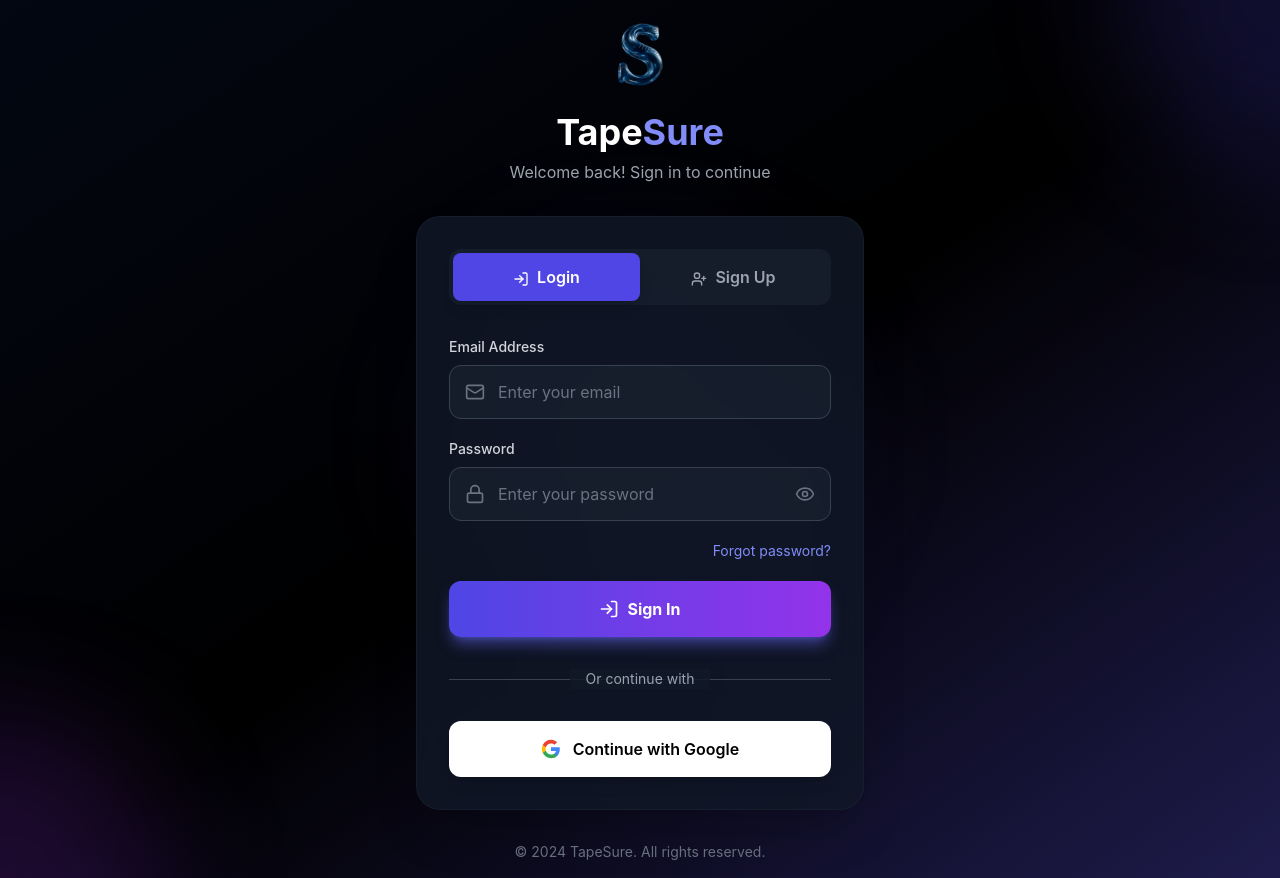
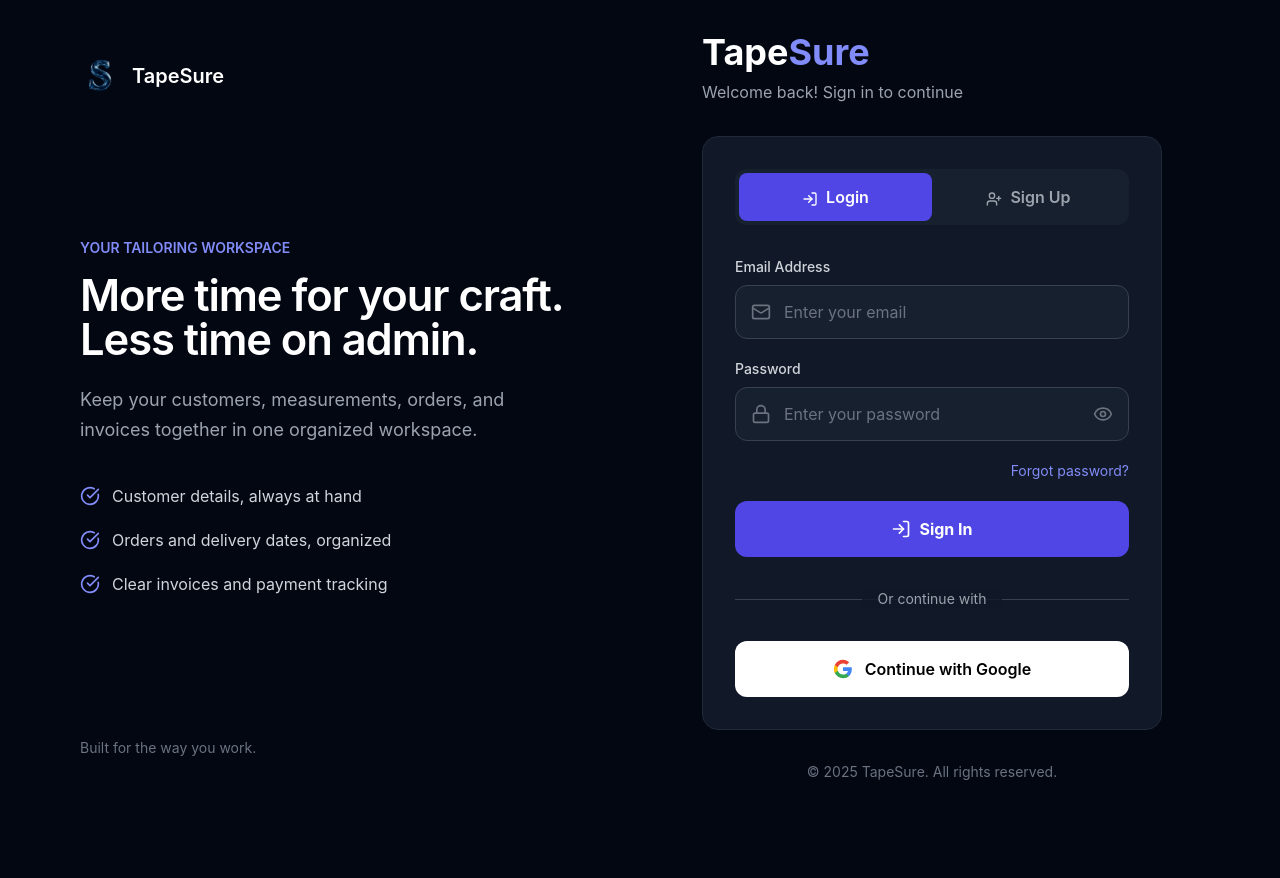
Before and after one commit to Benrich127N/tapesure_react, a React (Vite) app: page / in a window 1280 px wide. After the commit the page ends 814 px from the top, so only its background shows below. Built offline with nearby package versions, Linux system fonts and the light colour scheme; no server answers.

Commit message:
ui overhaul

```diff
--- a/src/App.jsx
+++ b/src/App.jsx
@@ -105,14 +105,14 @@
           <Route path="*" element={<Onboarding />} />
         </Routes>
       ) : (
-        <div className="flex h-screen bg-black text-gray-900">
+        <div className="app-shell flex h-dvh bg-gray-950 text-gray-100">
           <Sidebar
             mobileOpen={mobileMenuOpen}
             setMobileOpen={setMobileMenuOpen}
           />
-          <div className="flex flex-col flex-1 overflow-hidden">
+          <div className="flex min-w-0 flex-col flex-1 overflow-hidden">
             <Topbar onMenuClick={() => setMobileMenuOpen(true)} />
-            <main className="flex-1 p-6 overflow-auto bg-black">
+            <main className="workspace-main flex-1 min-w-0 overflow-auto bg-gray-950 p-4 sm:p-6 lg:p-8">
               <Routes>
                 <Route path="/" element={<Dashboard shopName={userProfile.shopName} />} />
                 <Route path="/outfits" element={<Outfits />} />
--- a/src/components/Footer.jsx
+++ b/src/components/Footer.jsx
@@ -2,7 +2,7 @@
   const currentYear = new Date().getFullYear();
 
   return (
-    <footer className="bg-black shadow-inner py-4 px-4 sm:px-6 text-center text-gray-500 text-sm sm:text-base border-t border-gray-900">
+    <footer className="shrink-0 bg-gray-950 py-3 px-4 sm:px-6 text-center text-gray-400 text-xs border-t border-gray-800">
       © {currentYear} Tapsure. All rights reserved.
     </footer>
   );
--- a/src/components/Topbar.jsx
+++ b/src/components/Topbar.jsx
@@ -2,7 +2,7 @@
 import React from "react";
 import { useNavigate, useSearchParams } from "react-router-dom";
 import { auth } from "../../firebase";
-import { Bell, Plus, Search, Menu } from "lucide-react"; // Added Menu icon
+import { Plus, Search, Menu } from "lucide-react"; // Added Menu icon
 import { useState } from "react";
 
 const Topbar = ({ onMenuClick }) => { // Add this prop
@@ -23,15 +23,16 @@
   };
 
   return (
-    <header className="bg-black border-b border-gray-900 px-4 py-3 sm:px-6 sm:py-4 sticky top-0 z-10">
-      <div className="flex flex-col gap-4 sm:flex-row sm:items-center sm:justify-between">
+    <header className="bg-gray-900 border-b border-gray-800 px-4 py-3 sm:px-6 lg:px-8 shrink-0 z-10">
+      <div className="flex items-center justify-between gap-3">
 
         {/* Mobile Menu Button + Search Bar */}
-        <div className="flex items-center gap-3 w-full sm:w-1/3">
+        <div className="flex items-center gap-3 min-w-0 flex-1 max-w-lg">
           {/* Hamburger Menu - Only visible on mobile */}
           <button
             onClick={onMenuClick}
-            className="sm:hidden text-gray-400 hover:text-white transition p-2"
+            aria-controls="workspace-navigation"
+            className="lg:hidden text-gray-400 hover:text-white transition p-2"
             aria-label="Toggle menu"
           >
             <Menu size={24} />
@@ -44,7 +45,8 @@
             </span>
             <input
               type="text"
-              placeholder="Search orders or customers..."
+              aria-label="Search orders"
+              placeholder="Search orders..."
               value={query}
               onChange={handleSearch}
               className="w-full bg-gray-900 text-white placeholder-gray-500 border border-gray-800 rounded-xl pl-10 pr-4 py-2 focus:outline-none focus:ring-2 focus:ring-indigo-500 transition-all"
@@ -53,12 +55,13 @@
         </div>
 
         {/* Action Area */}
-        <div className="flex items-center justify-between sm:justify-end gap-4 sm:gap-6">
+        <div className="flex items-center justify-end shrink-0 gap-2 sm:gap-4">
 
           {/* Quick Add Button */}
           <button
             onClick={() => navigate("/outfits/new")}
-            className="bg-indigo-600 text-white px-4 py-2 rounded-xl flex items-center gap-2 hover:bg-indigo-500 transition active:scale-95 shadow-lg shadow-indigo-500/20 font-medium text-sm"
+            aria-label="New order"
+            className="bg-indigo-600 text-white px-4 py-2 rounded-xl flex items-center gap-2 hover:bg-indigo-500 transition active:scale-95  font-medium text-sm"
           >
             <Plus size={18} /> <span className="hidden sm:inline">New Order</span>
           </button>
@@ -70,8 +73,8 @@
           </div> */}
 
           {/* User Info */}
-          <div className="flex items-center space-x-3 border-l border-gray-800 pl-4 sm:pl-6">
-            <div className="text-right hidden md:block">
+          <div className="flex items-center space-x-3 sm:border-l border-gray-800 sm:pl-4">
+            <div className="text-right hidden xl:block">
               <p className="text-sm font-semibold text-white">
                 {user?.displayName || "Tailor"}
               </p>
@@ -80,14 +83,16 @@
               </p>
             </div>
 
-            <div
+            <button
+              type="button"
+              aria-label="Account settings"
               onClick={() => navigate("/settings")}
-              className="w-9 h-9 rounded-full bg-gradient-to-tr from-indigo-600 to-purple-600 p-0.5 cursor-pointer hover:opacity-80 transition"
+              className="w-9 h-9 rounded-full bg-indigo-600 p-0.5 cursor-pointer hover:opacity-80 transition"
             >
               <div className="bg-black w-full h-full rounded-full flex items-center justify-center text-xs font-bold text-white uppercase">
                 {user?.email?.charAt(0) || "U"}
               </div>
-            </div>
+            </button>
           </div>
         </div>
       </div>
--- a/src/index.css
+++ b/src/index.css
@@ -20,3 +20,46 @@
 html, body, #root {
   height: 100%;
 }
+
+@layer base {
+  :root { color-scheme: dark; font-family: -apple-system, BlinkMacSystemFont, "Segoe UI", sans-serif; }
+  body { margin: 0; min-width: 320px; background: #030712; color: #f3f4f6; -webkit-font-smoothing: antialiased; }
+  *, *::before, *::after { box-sizing: border-box; }
+  button, input, select, textarea { font: inherit; }
+  button, a, input, select, textarea { -webkit-tap-highlight-color: transparent; }
+  :focus-visible { outline: 2px solid #a5b4fc; outline-offset: 3px; }
+  button:disabled { cursor: not-allowed; }
+  input, select, textarea { min-width: 0; }
+  h1, h2, h3 { text-wrap: balance; }
+}
+
+.auth-layout { max-width: 1120px; display: grid; align-items: center; gap: 48px; }
+.auth-intro { display: none; }
+.auth-form-panel { max-width: 460px; margin-inline: auto; }
+.auth-page { min-height: 100dvh; }
+.workspace-main > * { width: 100%; max-width: 1440px; margin-inline: auto; }
+.workspace-main .grid > * { min-width: 0; }
+.workspace-main table { text-align: left; }
+.workspace-main .shadow-lg, .auth-page .shadow-lg { box-shadow: none; }
+.workspace-main .shadow-2xl { box-shadow: 0 16px 48px #0004; }
+.workspace-sidebar nav a, .workspace-sidebar nav button { min-height: 44px; }
+.workspace-sidebar nav svg { flex-shrink: 0; }
+.workspace-sidebar nav button { width: 100%; }
+@media (min-width: 768px) {
+  .auth-layout { grid-template-columns: minmax(0, 1fr) minmax(0, 1fr); }
+  .auth-intro { display: flex; flex-direction: column; justify-content: space-between; align-self: stretch; padding: 24px 0; gap: 48px; }
+  .auth-intro h2 { font-size: clamp(2rem, 3.4vw, 3rem); }
+  .auth-form-panel > div:first-child { text-align: left; }
+  .auth-form-panel > div:first-child > div { display: none; }
+}
+@media (max-width: 639px) {
+  input, select, textarea { font-size: 16px !important; }
+  .workspace-main h1 { font-size: 1.5rem; line-height: 1.3; }
+  .workspace-main .fc-toolbar { flex-wrap: wrap; gap: 12px; }
+  .workspace-main .fc-toolbar-title { font-size: 1.125rem; }
+  .workspace-main .fc-header-toolbar { align-items: flex-start; }
+  .workspace-main .fc-button { padding: 6px 8px; }
+}
+@media (prefers-reduced-motion: reduce) {
+  *, *::before, *::after { animation-duration: 0.01ms !important; animation-iteration-count: 1 !important; transition-duration: 0.01ms !important; scroll-behavior: auto !important; }
+}
--- a/src/pages/Login.jsx
+++ b/src/pages/Login.jsx
@@ -19,7 +19,6 @@
   AlertCircle,
   CheckCircle,
   Loader,
-  Sparkles,
 } from "lucide-react";
 
 const Login = () => {
@@ -196,16 +195,22 @@
   };
 
   return (
-    <div className="min-h-screen bg-gradient-to-br from-gray-950 via-black to-indigo-950 flex items-center justify-center p-4 relative overflow-hidden">
-      {/* Decorative Background Elements */}
-      <div className="absolute inset-0 overflow-hidden pointer-events-none">
-        <div className="absolute -top-40 -right-40 w-80 h-80 bg-indigo-600/20 rounded-full blur-3xl"></div>
-        <div className="absolute -bottom-40 -left-40 w-80 h-80 bg-purple-600/20 rounded-full blur-3xl"></div>
-        <div className="absolute top-1/2 left-1/2 transform -translate-x-1/2 -translate-y-1/2 w-96 h-96 bg-indigo-500/10 rounded-full blur-3xl"></div>
-      </div>
-
+    <div className="auth-page min-h-screen bg-gray-950 flex items-center justify-center p-4 sm:p-8 relative">
       {/* Main Card */}
-      <div className="w-full max-w-md relative z-10">
+      <div className="auth-layout w-full relative z-10">
+        <aside className="auth-intro" aria-label="About TapeSure">
+          <div className="flex items-center gap-3 text-xl font-semibold text-white"><img src="/icon-128x128.png" alt="" className="w-10 h-10" />TapeSure</div>
+          <div>
+            <p className="text-sm font-semibold text-indigo-400 mb-4">YOUR TAILORING WORKSPACE</p>
+            <h2 className="text-4xl xl:text-5xl font-semibold tracking-tight text-white leading-tight">More time for your craft.<br />Less time on admin.</h2>
+            <p className="text-gray-400 text-lg leading-relaxed mt-6 max-w-md">Keep your customers, measurements, orders, and invoices together in one organized workspace.</p>
+            <div className="mt-10 space-y-5 text-gray-300">
+              {['Customer details, always at hand', 'Orders and delivery dates, organized', 'Clear invoices and payment tracking'].map((text) => <div key={text} className="flex gap-3 items-center"><CheckCircle className="w-5 h-5 text-indigo-400 shrink-0" /><span>{text}</span></div>)}
+            </div>
+          </div>
+          <p className="text-sm text-gray-500">Built for the way you work.</p>
+        </aside>
+        <div className="auth-form-panel w-full min-w-0">
         {/* Logo Section */}
         <div className="text-center mb-6 sm:mb-8 animate-fade-in">
           <div className="inline-flex items-center justify-center w-16 h-16 sm:w-20 sm:h-20 mb-4">
@@ -226,7 +231,7 @@
         </div>
 
         {/* Auth Card */}
-        <div className="bg-gray-900/80 backdrop-blur-xl border border-gray-800/50 rounded-2xl sm:rounded-3xl shadow-2xl p-6 sm:p-8">
+        <div className="bg-gray-900 border border-gray-800 rounded-2xl p-5 sm:p-8">
           {/* Mode Toggle */}
           <div className="flex bg-gray-800/50 rounded-xl p-1 mb-6 sm:mb-8">
             <button
@@ -273,12 +278,15 @@
               className="animate-slide-down"
               style={{ animationDelay: mode === "signup" ? "0.05s" : "0s" }}
             >
-              <label className="block text-sm font-medium text-gray-300 mb-2">
+              <label htmlFor="auth-email" className="block text-sm font-medium text-gray-300 mb-2">
                 Email Address
               </label>
               <div className="relative">
                 <Mail className="absolute left-3 sm:left-4 top-1/2 transform -translate-y-1/2 w-5 h-5 text-gray-500" />
                 <input
+                  id="auth-email"
+                  autoComplete="email"
+                  aria-invalid={!!errors.email}
                   type="email"
                   value={formData.email}
                   onChange={(e) =>
@@ -303,12 +311,15 @@
               className="animate-slide-down"
               style={{ animationDelay: mode === "signup" ? "0.1s" : "0.05s" }}
             >
-              <label className="block text-sm font-medium text-gray-300 mb-2">
+              <label htmlFor="auth-password" className="block text-sm font-medium text-gray-300 mb-2">
                 Password
               </label>
               <div className="relative">
                 <Lock className="absolute left-3 sm:left-4 top-1/2 transform -translate-y-1/2 w-5 h-5 text-gray-500" />
                 <input
+                  id="auth-password"
+                  autoComplete={mode === "login" ? "current-password" : "new-password"}
+                  aria-invalid={!!errors.password}
                   type={showPassword ? "text" : "password"}
                   value={formData.password}
                   onChange={(e) =>
@@ -321,6 +332,8 @@
                 />
                 <button
                   type="button"
+                  aria-label={showPassword ? "Hide password" : "Show password"}
+                  aria-pressed={showPassword}
                   onClick={() => setShowPassword(!showPassword)}
                   className="absolute right-3 sm:right-4 top-1/2 transform -translate-y-1/2 text-gray-500 hover:text-gray-300 transition-colors"
                 >
@@ -359,7 +372,7 @@
               className={`w-full py-3.5 sm:py-4 rounded-xl font-bold text-sm sm:text-base flex items-center justify-center gap-2 transition-all duration-200 shadow-lg ${
                 loading
                   ? "bg-gray-700 text-gray-400 cursor-not-allowed"
-                  : "bg-gradient-to-r from-indigo-600 to-purple-600 hover:from-indigo-500 hover:to-purple-500 text-white active:scale-95 shadow-indigo-500/50"
+                  : "bg-indigo-600 hover:bg-indigo-500 text-white"
               }`}
             >
               {loading ? (
@@ -443,8 +456,10 @@
 
         {/* Footer */}
         <p className="mt-6 sm:mt-8 text-center text-xs sm:text-sm text-gray-500">
-          © 2024 TapeSure. All rights reserved.
+          © {new Date().getFullYear()} TapeSure. All rights reserved.
         </p>
+      </div>
+
       </div>
 
       {/* Password Reset Modal */}
@@ -527,7 +542,7 @@
         </div>
       )}
 
-      <style jsx>{`
+      <style>{`
         @keyframes fade-in {
           from {
             opacity: 0;
--- a/src/pages/Onboarding.jsx
+++ b/src/pages/Onboarding.jsx
@@ -38,8 +38,8 @@
   };
 
   return (
-    <div className="h-screen flex items-center justify-center bg-black p-4">
-      <div className="w-full max-w-lg bg-gray-900 border border-gray-800 rounded-2xl shadow-2xl p-8">
+    <div className="min-h-dvh flex items-center justify-center bg-black p-4">
+      <div className="w-full max-w-lg bg-gray-900 border border-gray-800 rounded-2xl p-5 sm:p-8">
 
         {/* Header Section */}
         <div className="text-center mb-8">
```
Also changed, not shown: src/components/Sidebar.jsx (+49 -19 lines).
